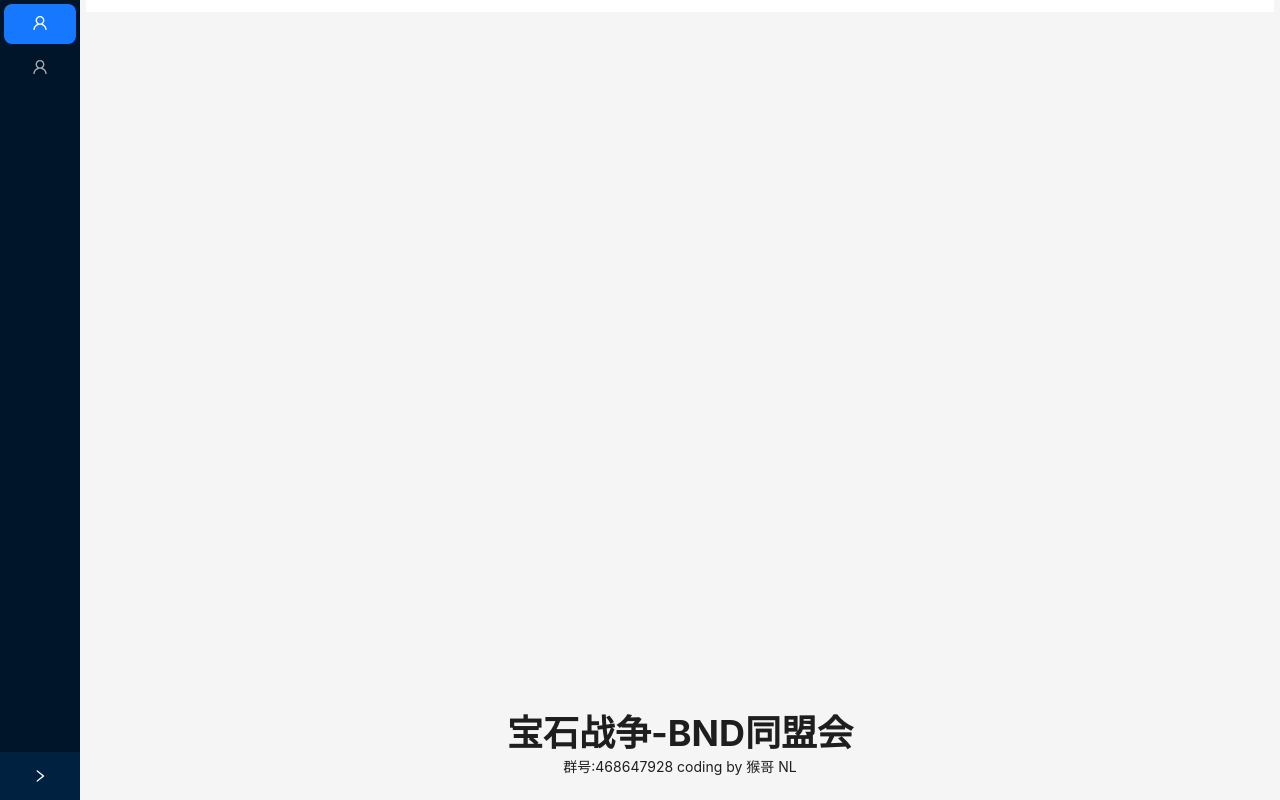
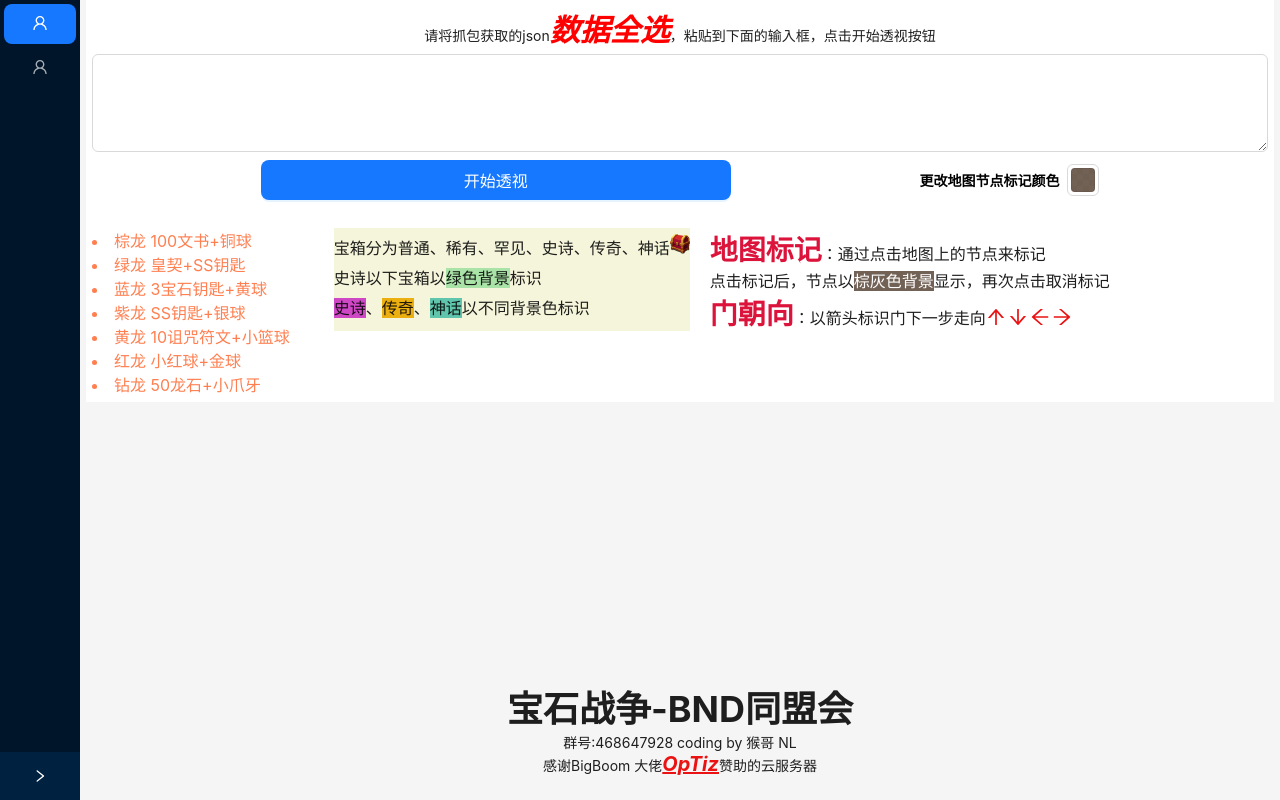
Before and after one commit to HeathWang/draw-underworld-map, a React (Create React App) app in the folder draw-map/: page / in a window 1280 px wide. Built offline with nearby package versions, Linux system fonts and the light colour scheme.

Commit message:
update code

```diff
--- a/draw-map/src/App.css
+++ b/draw-map/src/App.css
@@ -1,6 +1,7 @@
 .App {
     text-align: center;
 }
+
 @media (prefers-reduced-motion: no-preference) {
     .App-logo {
         animation: App-logo-spin infinite 20s linear;
@@ -22,3 +23,11 @@
     font-size: 36px;
     font-weight: bold;
 }
+
+.app-thanks-name {
+    text-decoration: underline;
+    font-style: italic;
+    font-size: 20px;
+    font-weight: bold;
+    color: #ea1212;
+}
--- a/draw-map/src/App.tsx
+++ b/draw-map/src/App.tsx
@@ -18,7 +18,7 @@ const App: React.FC = () => {
     const navigator = useNavigate();
 
     return (
-        <Layout hasSider style={{ minHeight: '100vh' }}>
+        <Layout hasSider style={{minHeight: '100vh'}}>
             <Sider
                 collapsible
                 collapsed={collapsed}
@@ -35,9 +35,9 @@ const App: React.FC = () => {
                 </Menu>
             </Sider>
 
-            <Layout >
+            <Layout>
 
-                <Content style={{ margin: '0 6px' }}>
+                <Content style={{margin: '0 6px'}}>
                     <div style={{padding: 6, textAlign: 'center', background: colorBgContainer}}>
                         <AppRoutes></AppRoutes>
                     </div>
@@ -49,6 +49,9 @@ const App: React.FC = () => {
                     <div>
                         群号:468647928 coding by 猴哥 NL
                     </div>
+                    <div>
+                        <span>感谢BigBoom 大佬<span className="app-thanks-name">OpTiz</span>赞助的云服务器</span>
+                    </div>
                 </Footer>
             </Layout>
         </Layout>
--- a/draw-map/src/router/AppRoutes.tsx
+++ b/draw-map/src/router/AppRoutes.tsx
@@ -8,7 +8,7 @@ import PersonPage from "../pages/person";
 function AppRoutes() {
     return (
         <Routes>
-
+            <Route path="/" element={<MapPage />} />
             <Route path="/undermap" element={<MapPage />} />
             <Route path="/person" element={<PersonPage />} />
         </Routes>
```
Also changed, not shown: draw-map/cloudbaserc.json (added, +19 -0 lines). Lines whose indentation alone changed are shown as unchanged.
